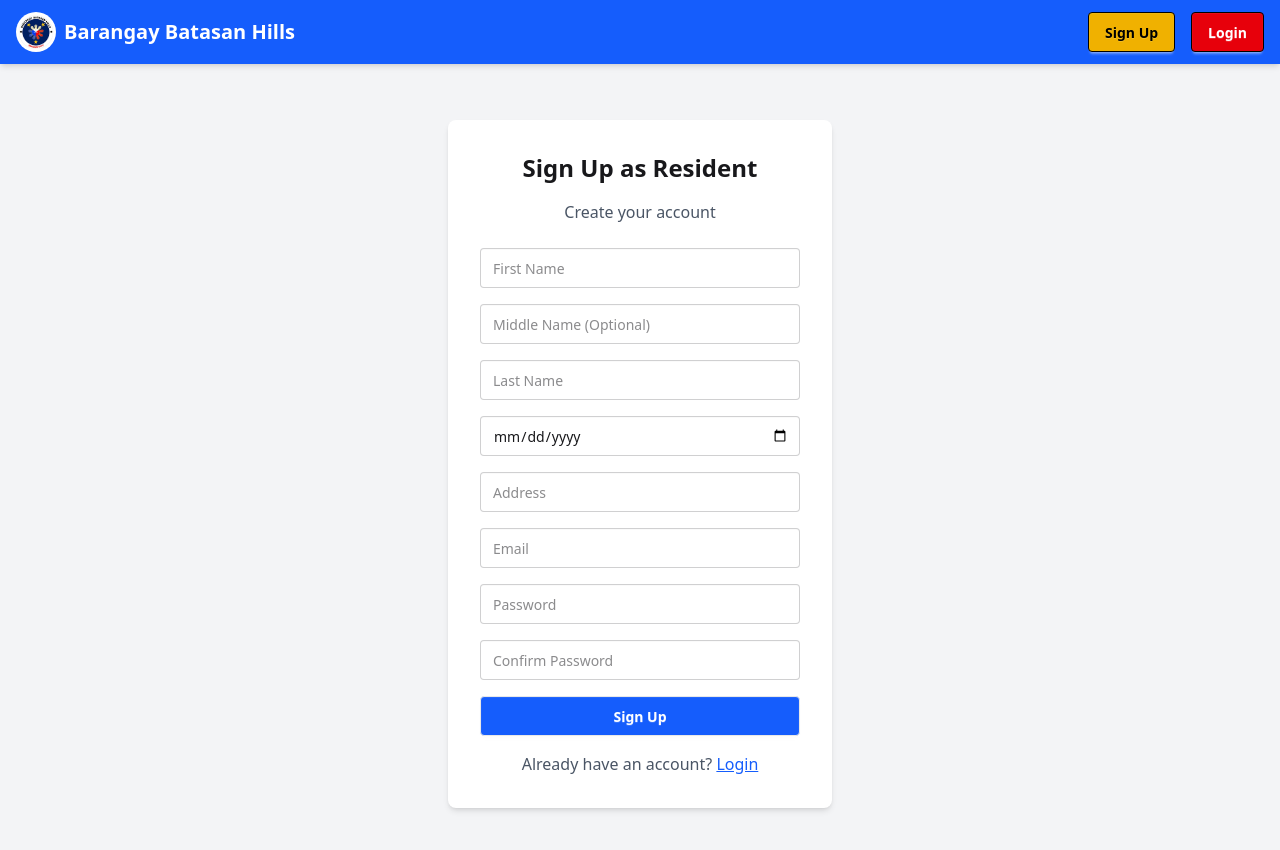
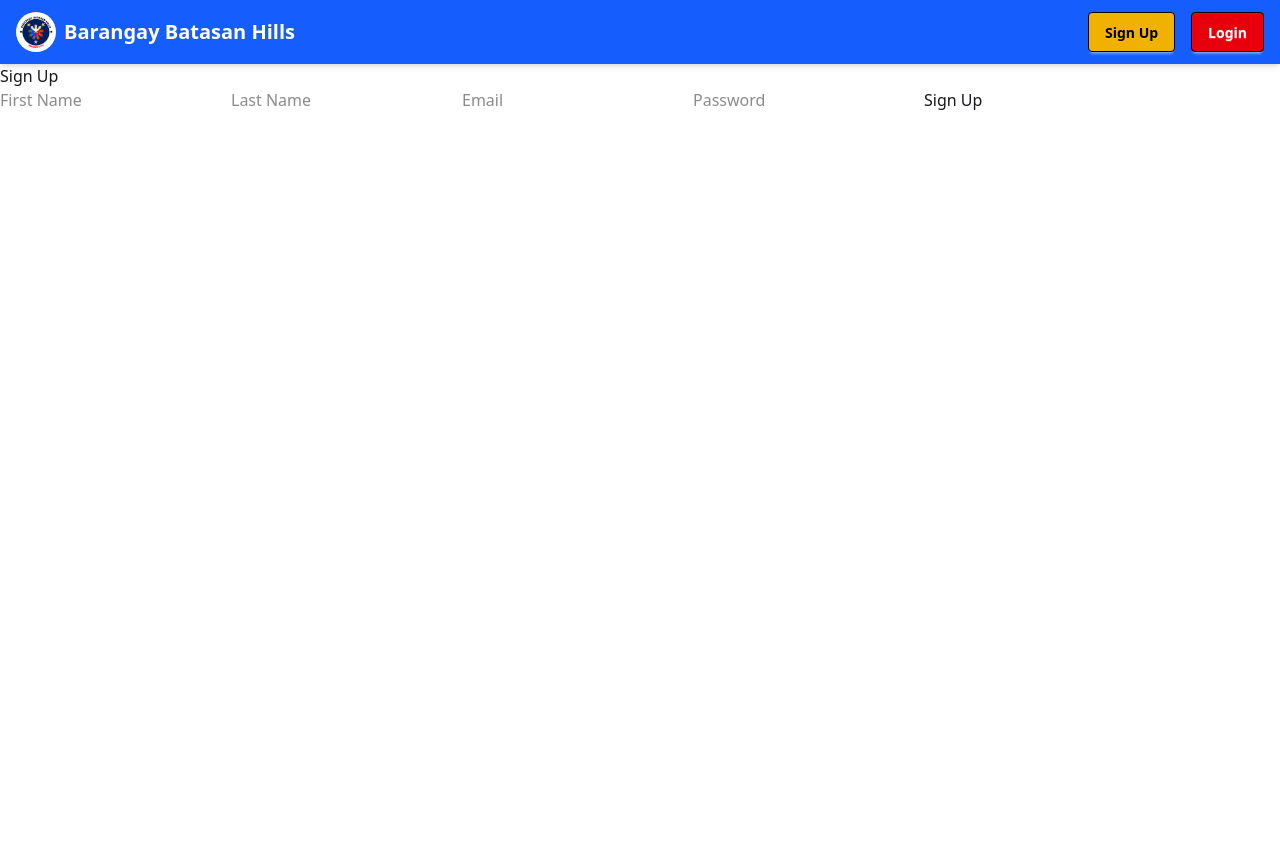
Before and after one commit to Justin-Vito/vite-vega-frontend, a React (Vite) app: page /signup in a window 1280 px wide. Shown: the top 850 px of the page. After the commit the page ends 800 px from the top, so only its background shows below. Built offline with nearby package versions, Linux system fonts and the light colour scheme; no server answers.

Commit message:
Update SignUp.jsx

```diff
--- a/src/SignUp.jsx
+++ b/src/SignUp.jsx
@@ -1,18 +1,14 @@
-import { useState } from "react";
-import { useNavigate } from "react-router-dom";
+import React, { useState } from "react";
 import axios from "axios";
 
-const SignUp = () => {
-  const navigate = useNavigate();
+const API_URL = process.env.REACT_APP_API_URL || "http://localhost:5003";
+
+function SignUp() {
   const [formData, setFormData] = useState({
     firstName: "",
-    middleName: "",
     lastName: "",
-    dateOfBirth: "",
-    address: "",
     email: "",
     password: "",
-    confirmPassword: "",
   });
   const [error, setError] = useState("");
   const [success, setSuccess] = useState("");
@@ -23,126 +19,64 @@ const SignUp = () => {
 
   const handleSubmit = async (e) => {
     e.preventDefault();
-    setError("");
-    setSuccess("");
-
-    if (formData.password !== formData.confirmPassword) {
-      setError("Passwords do not match!");
-      return;
-    }
-
-    const residentData = {
+    try {
+      const response = await axios.post(`${API_URL}/api/residents/signup`, {
         first_name: formData.firstName,
         last_name: formData.lastName,
-      middle_int: formData.middleName,
-      birth_date: formData.dateOfBirth,
-      address: formData.address,
         email: formData.email,
         password: formData.password,
-    };
-
-    try {
-      const response = await axios.post("http://localhost:5003/api/residents/signup", residentData);
-      console.log("Sign-up response:", response.data);
-      setSuccess("Sign-up successful! Redirecting to login...");
-      setTimeout(() => navigate("/login"), 2000);
+      });
+      setSuccess("Resident signed up successfully!");
+      setError("");
+      setFormData({ firstName: "", lastName: "", email: "", password: "" });
     } catch (err) {
-      console.error("Signup error details:", err.response ? err.response.data : err.message); // Enhanced logging
-      setError("Failed to sign up. " + (err.response?.data?.message || "Please try again."));
+      setError(err.response?.data?.message || "Signup failed");
+      setSuccess("");
     }
   };
 
   return (
-    <div className="flex justify-center items-center h-screen bg-gray-100">
-      <div className="bg-white p-8 rounded-lg shadow-md w-96 text-center">
-        <h1 className="text-2xl font-bold mb-4">Sign Up as Resident</h1>
-        <p className="text-gray-600 mb-6">Create your account</p>
-        {error && <p className="text-red-500 mb-4">{error}</p>}
-        {success && <p className="text-green-500 mb-4">{success}</p>}
-        <form onSubmit={handleSubmit} className="space-y-4">
+    <div>
+      <h2>Sign Up</h2>
+      {error && <p style={{ color: "red" }}>{error}</p>}
+      {success && <p style={{ color: "green" }}>{success}</p>}
+      <form onSubmit={handleSubmit}>
         <input
           type="text"
           name="firstName"
-            placeholder="First Name"
           value={formData.firstName}
           onChange={handleChange}
-            className="input input-bordered w-full"
+          placeholder="First Name"
           required
         />
         <input
           type="text"
-            name="middleName"
-            placeholder="Middle Name (Optional)"
-            value={formData.middleName}
-            onChange={handleChange}
-            className="input input-bordered w-full"
-          />
-          <input
-            type="text"
           name="lastName"
-            placeholder="Last Name"
           value={formData.lastName}
           onChange={handleChange}
-            className="input input-bordered w-full"
-            required
-          />
-          <input
-            type="date"
-            name="dateOfBirth"
-            value={formData.dateOfBirth}
-            onChange={handleChange}
-            className="input input-bordered w-full"
-            required
-          />
-          <input
-            type="text"
-            name="address"
-            placeholder="Address"
-            value={formData.address}
-            onChange={handleChange}
-            className="input input-bordered w-full"
+          placeholder="Last Name"
           required
         />
         <input
           type="email"
           name="email"
-            placeholder="Email"
           value={formData.email}
           onChange={handleChange}
-            className="input input-bordered w-full"
+          placeholder="Email"
           required
         />
         <input
           type="password"
           name="password"
-            placeholder="Password"
           value={formData.password}
           onChange={handleChange}
-            className="input input-bordered w-full"
+          placeholder="Password"
           required
         />
-          <input
-            type="password"
-            name="confirmPassword"
-            placeholder="Confirm Password"
-            value={formData.confirmPassword}
-            onChange={handleChange}
-            className="input input-bordered w-full"
-            required
-          />
-          <button type="submit" className="btn bg-blue-600 text-white w-full">
-            Sign Up
-          </button>
+        <button type="submit">Sign Up</button>
       </form>
-        <p className="mt-4 text-gray-600">
-          Already have an account?{" "}
-          <button className="text-blue-600 underline" onClick={() => navigate("/login")}>
-            Login
-          </button>
-        </p>
-      </div>
     </div>
   );
-};
+}
 
 export default SignUp;
```
Lines whose indentation alone changed are shown as unchanged.
